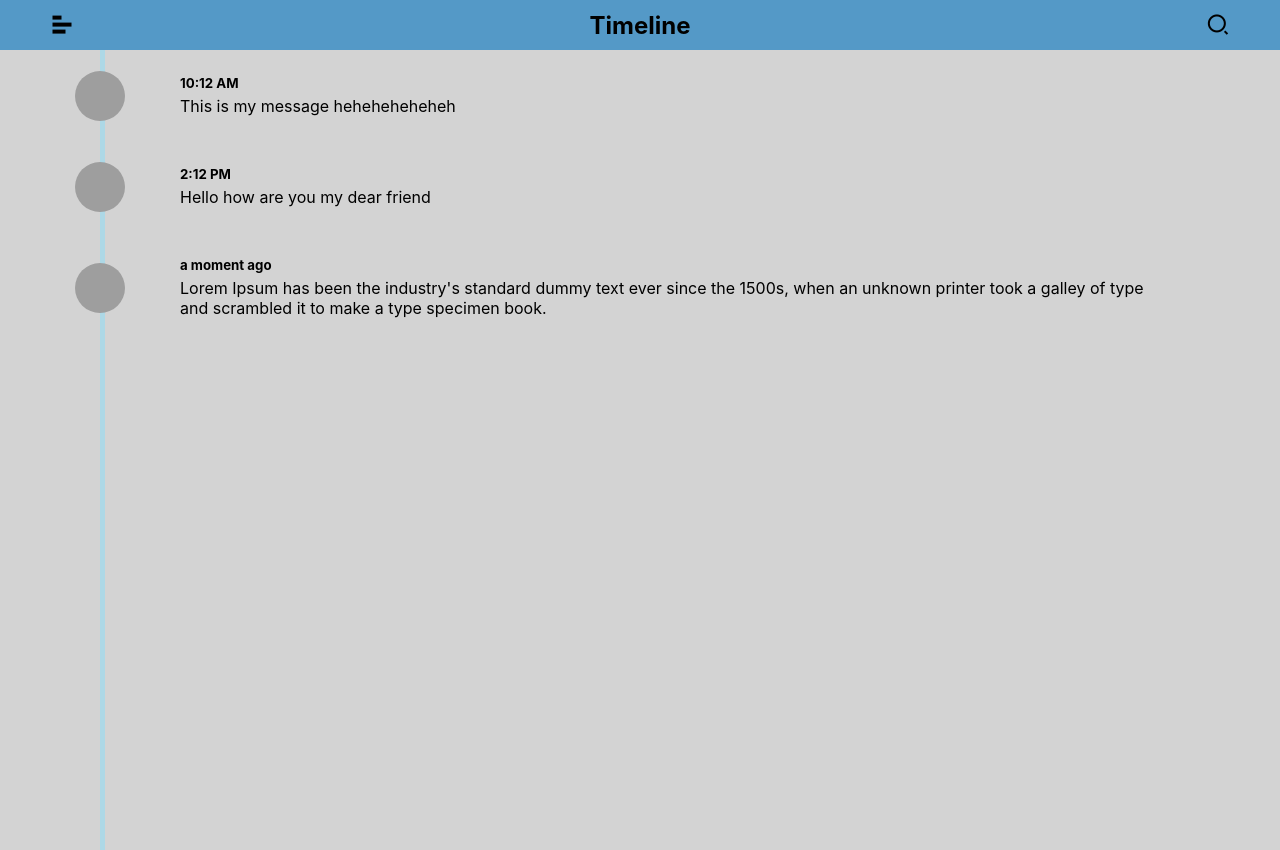
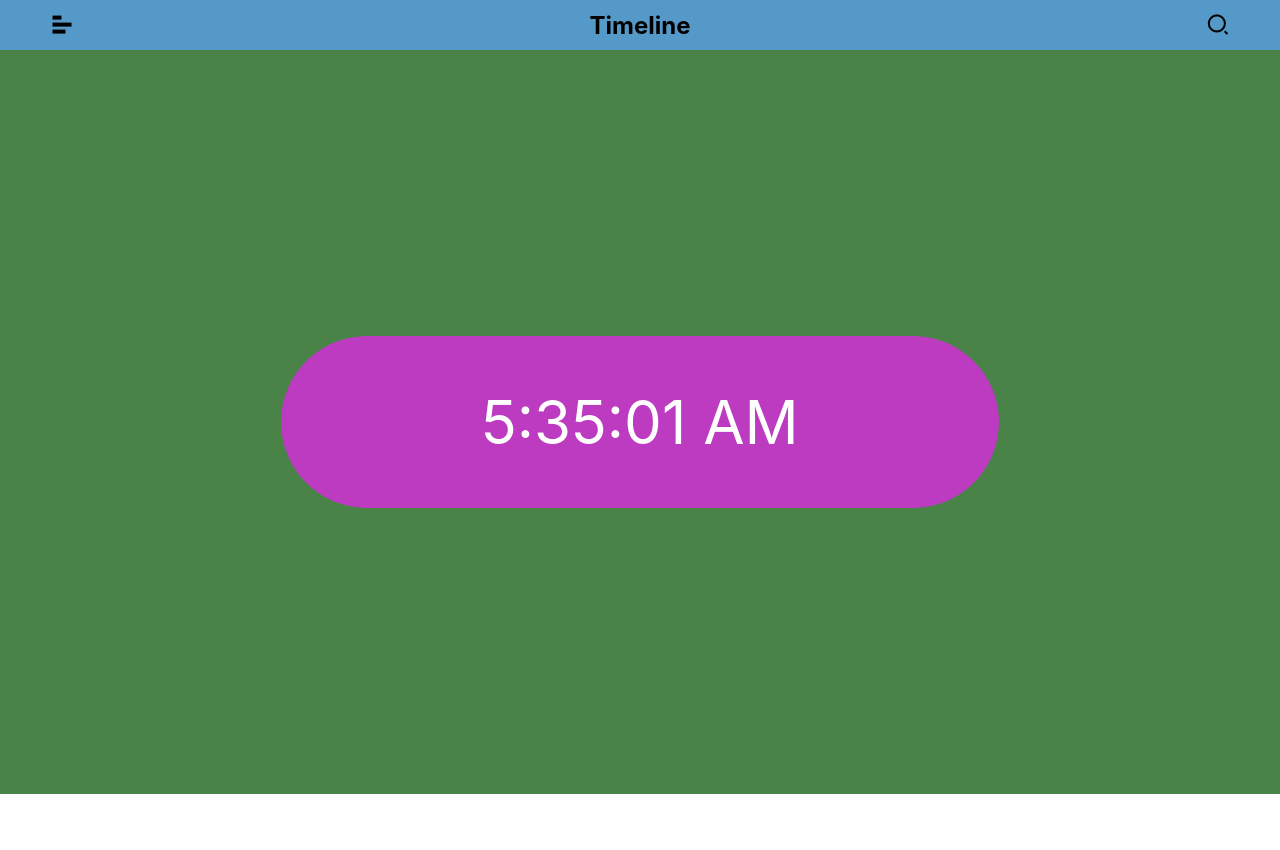
Before and after one commit to rudalkunwar/myfirstreactapp, a React (Create React App) app: page / in a window 1280 px wide. After the commit the page ends 800 px from the top, so only its background shows below. Built offline with nearby package versions, Linux system fonts and the light colour scheme; grey boxes are pictures that could not be loaded.

Commit message:
showing time component

```diff
--- a/src/App.js
+++ b/src/App.js
@@ -6,10 +6,11 @@ import Namee from "./Components/Nameprops";
 import Eventhandeler from "./Components/Eventhandle";
 import Footer from "./Components/Footer/Footer";
 import axios from "axios";
-import Form from './Components/Form';
-import Header from './Components/Demo/Header';
-import Content from './Components/Demo/Content';
+import Form from "./Components/Form";
+import Header from "./Components/Demo/Header";
+import Content from "./Components/Demo/Content";
 import React, { Component } from "react";
+import Time from "./Components/Time";
 class App extends Component {
   constructor(props) {
     super(props);
@@ -77,8 +78,9 @@ class App extends Component {
       //   <Form/>
       // </div>
       <div>
-    <Header/>
-    <Content msg="This is my message heheheheheheh"/>
+        <Header />
+        {/* <Content msg="This is my message heheheheheheh" /> */}
+        <Time/>
       </div>
     );
   }
--- a/src/Components/Demo/Content.js
+++ b/src/Components/Demo/Content.js
@@ -1,10 +1,22 @@
 import React, { Component } from "react";
-import '../Demo.css';
+import "../Demo.css";
+import Form from "../Form";
 export class Content extends Component {
+  constructor(props) {
+    super(props);
+    this.state = {
+      message: "",
+    };
+  }
+  formhandeller = (event) => {
+    console.log("Oldddd", this.state);
+    const message = event.target.value;
+    this.setState({ message }, () => console.log("Newwww", this.state));
+  };
   render() {
     return (
       <div>
-        {" "}
+        <Form />
         <div className="body">
           <div className="inside-body">
             <div>
@@ -27,7 +39,15 @@ export class Content extends Component {
                 />
                 <div className="msg-item">
                   <h5>2:12 PM</h5>
-                  <p>Hello how are you my dear friend</p>
+                  <form>
+                    <label>Message:</label>
+                    <input
+                      type="text"
+                      name="name"
+                      onChange={this.formhandeller}
+                    ></input>
+                  </form>
+                  <p>{this.state.message}</p>
                 </div>
               </span>
             </div>
--- a/src/Components/Form.js
+++ b/src/Components/Form.js
@@ -1,11 +1,23 @@
 import React,{Component} from 'react';
 class Form extends Component {
+    constructor(props){
+        super(props);
+        // this.state={
+        //     message:"",
+        // }
+    }
+    // formhandeller = (event) =>{
+    //     console.log("Oldddd",this.state);
+    //     const message = event.target.value;
+    //     this.setState({message},()=>console.log("Newwww",this.state));
+
+    // }
 render(){
     return(
         <div>
             <form>
-                <label>Name:</label>
-                <input type="text" name='name' ></input>
+                <label>Message:</label>
+                <input type="text" name='name' onChange={this.formhandeller} ></input>
             </form>
         </div>
 
--- /dev/null
+++ b/src/Components/Time.css
@@ -0,0 +1,15 @@
+.time{
+display: flex;
+height: 93vh;
+justify-content: center;
+align-items: center;
+background-color: #4a8348;
+
+}
+.show-time{
+    background-color: #bd3bc1;
+    padding: 50px 200px 50px 200px;
+    border-radius: 150px;
+    font-size: 60px;
+    color: white;
+}
--- /dev/null
+++ b/src/Components/Time.js
@@ -0,0 +1,37 @@
+import React, { Component } from "react";
+import "./Time.css";
+class Time extends Component {
+  constructor(props) {
+    super(props);
+    this.props = props;
+    this.state = {
+    time:"",
+    };
+  }
+  setTime(){
+    const clock = new Date();
+    let tt = clock.toLocaleTimeString();
+    this.setState ({
+      time : tt,
+    });
+    setTimeout(() => {
+      this.setTime();
+    }, 1000);
+  }
+  componentDidMount() {
+    this.setTime();
+  }
+  render() {
+    const {time} = this.state;
+    return (
+      <div>
+        <div className="time">
+          <p className="show-time">
+            {time}
+          </p>
+        </div>
+      </div>
+    );
+  }
+}
+export default Time;
```
Lines whose indentation alone changed are shown as unchanged.
